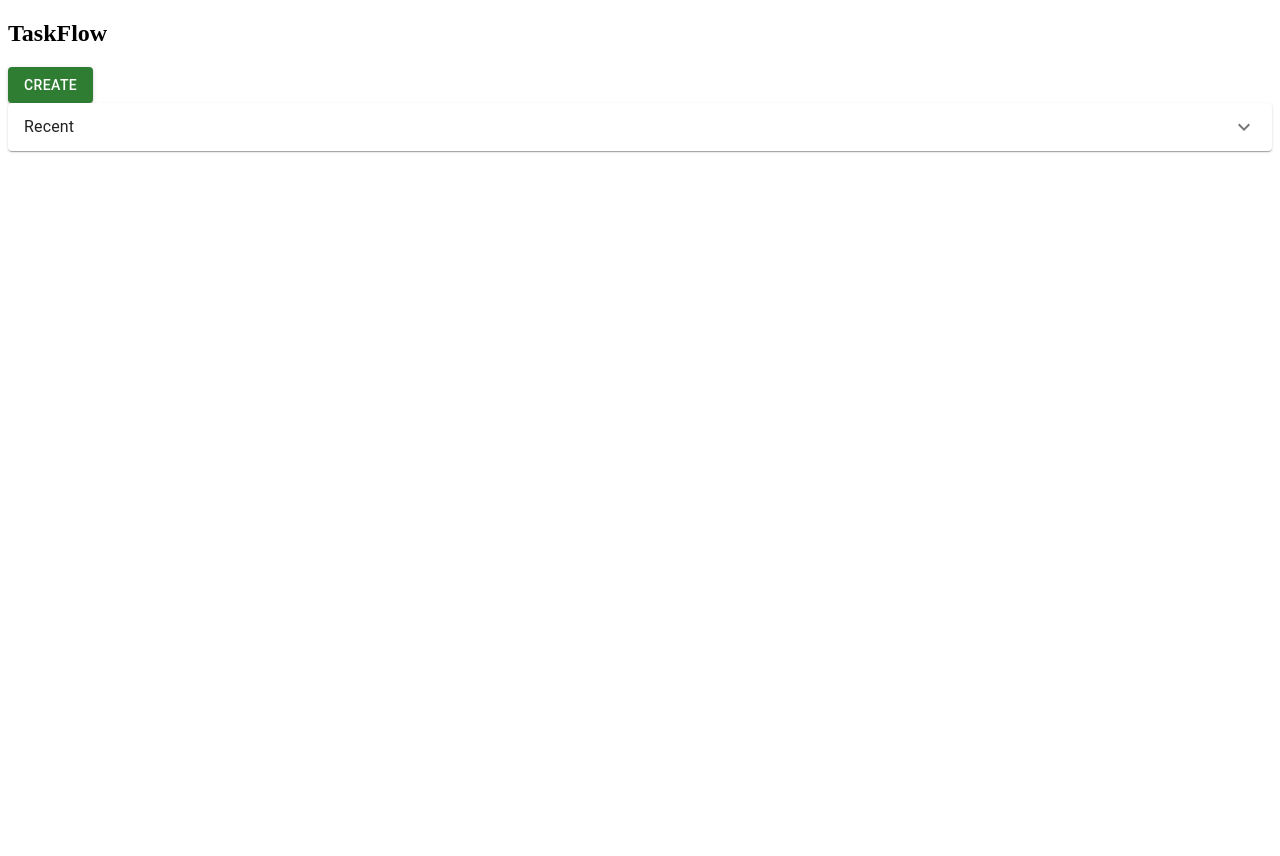
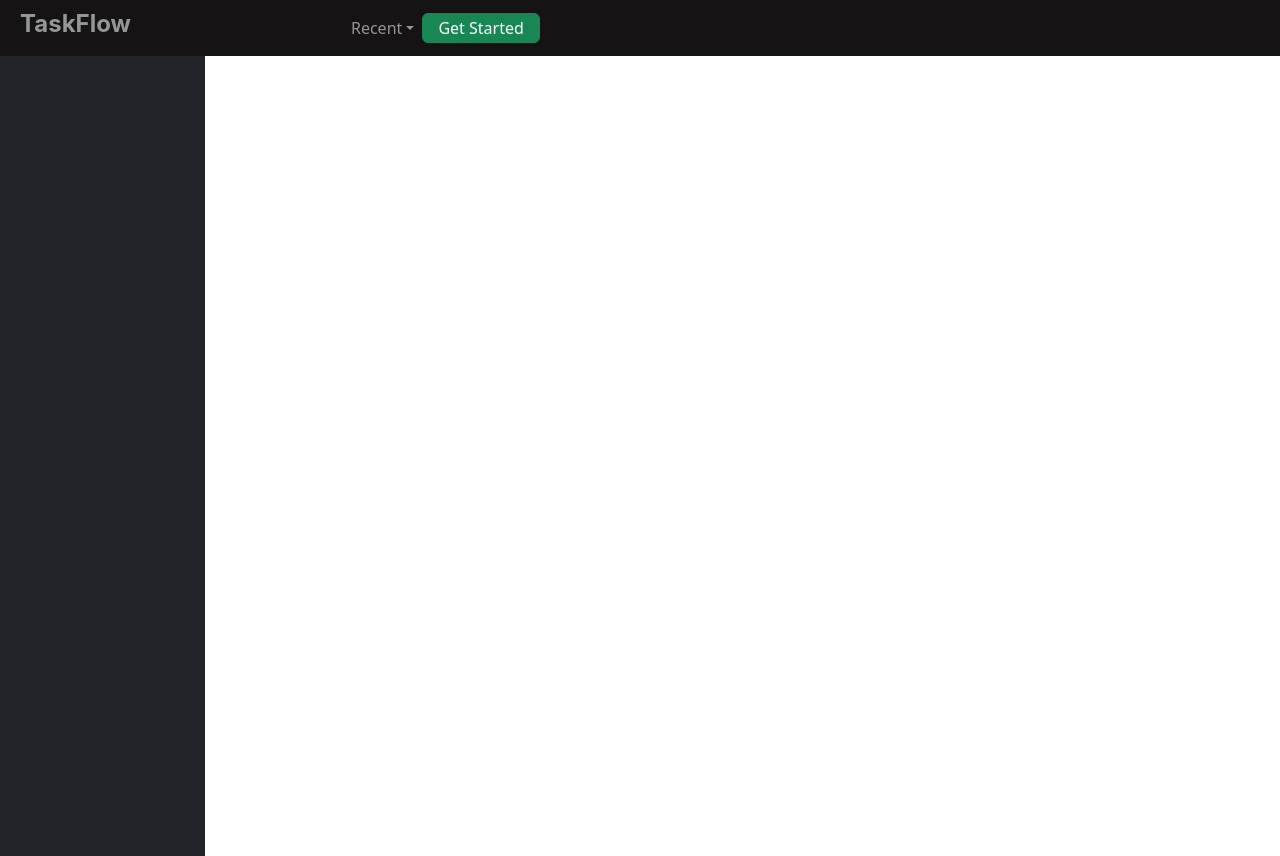
Before and after one commit to calebc96/TaskFlow, a React (Create React App) app in the folder taskflow/: page / in a window 1280 px wide. Before the commit the page ends 800 px from the top, so only its background shows below. Built offline with nearby package versions, Linux system fonts and the light colour scheme; the HTML template or start-up script is replaced by a standard one.

Commit message:
updated ui layout with bootstrap properties. Included a dropdown menu in the navbar, working on fixing image quality for the main section

```diff
--- a/taskflow/public/index.html
+++ b/taskflow/public/index.html
@@ -15,6 +15,12 @@
       user's mobile device or desktop. See https://developers.google.com/web/fundamentals/web-app-manifest/
     -->
     <link rel="manifest" href="%PUBLIC_URL%/manifest.json" />
+    <link
+      rel="stylesheet"
+      href="https://cdn.jsdelivr.net/npm/bootstrap@5.2.3/dist/css/bootstrap.min.css"
+      integrity="sha384-rbsA2VBKQhggwzxH7pPCaAqO46MgnOM80zW1RWuH61DGLwZJEdK2Kadq2F9CUG65"
+      crossorigin="anonymous"
+    />
     <!--
       Notice the use of %PUBLIC_URL% in the tags above.
       It will be replaced with the URL of the `public` folder during the build.
--- a/taskflow/src/App.js
+++ b/taskflow/src/App.js
@@ -1,7 +1,7 @@
-import Nav from "./components/Welcome";
+import Navigation from "./components/Welcome";
 
 function App() {
-  return <Nav />;
+  return <Navigation />;
 }
 
 export default App;
--- /dev/null
+++ b/taskflow/src/components/CreateTask.js
@@ -0,0 +1,17 @@
+import React from "react";
+import "../styles/CreateTask.css";
+
+export default function Create() {
+  return (
+    <div className="Create-board">
+      <h1>Create Board</h1>
+      <div>
+        <img className="create-image"></img>
+      </div>
+      <label>Board Title</label>
+      <input placeholder="Enter title..."></input>
+      <p>Title is Required</p>
+      <button>Create</button>
+    </div>
+  );
+}
--- /dev/null
+++ b/taskflow/src/components/TaskBoard.js
@@ -0,0 +1,34 @@
+import React from "react";
+import "../styles/TaskBoard.css";
+import Container from "react-bootstrap/Container";
+import Row from "react-bootstrap/Row";
+import Col from "react-bootstrap/Col";
+
+export default function TaskBoard() {
+  return (
+    <Container fluid className="p-0 m-0 ">
+      <Row>
+        <Col
+          className="bg-dark side-bar"
+          xs={2}
+          sm={2}
+          md={2}
+          lg={2}
+          xl={2}
+          xxl={2}
+        >
+          Your Boards
+        </Col>
+        <Col
+          className="background-image"
+          xs={10}
+          sm={10}
+          md={10}
+          lg={10}
+          xl={10}
+          xxl={10}
+        ></Col>
+      </Row>
+    </Container>
+  );
+}
--- a/taskflow/src/components/Welcome.js
+++ b/taskflow/src/components/Welcome.js
@@ -1,40 +1,49 @@
 import React from "react";
-import Button from "@mui/material/Button";
-import Accordion from "@mui/material/Accordion";
-import AccordionSummary from "@mui/material/AccordionSummary";
-import AccordionDetails from "@mui/material/AccordionDetails";
-import Typography from "@mui/material/Typography";
-import ExpandMoreIcon from "@mui/icons-material/ExpandMore";
+
 import "../styles/Header.css";
+import Container from "react-bootstrap/Container";
+import Nav from "react-bootstrap/Nav";
+import Navbar from "react-bootstrap/Navbar";
+import NavDropdown from "react-bootstrap/NavDropdown";
+import Button from "react-bootstrap/Button";
+import Create from "../components/CreateTask";
+import TaskBoard from "./TaskBoard";
 
-export default function Nav() {
+export default function Navigation() {
   return (
-    <div>
-      <nav>
+    <>
+      <div className="nav-header">
         <h1>TaskFlow</h1>
-        <Button color="success" variant="contained">
-          Create
-        </Button>
-      </nav>
-      <div>
-        {" "}
-        <Accordion>
-          <AccordionSummary
-            expandIcon={<ExpandMoreIcon />}
-            aria-controls="panel1a-content"
-            id="panel1a-header"
-          >
-            <Typography>Recent</Typography>
-          </AccordionSummary>
-          <AccordionDetails>
-            <Typography>
-              Lorem ipsum dolor sit amet, consectetur adipiscing elit.
-              Suspendisse malesuada lacus ex, sit amet blandit leo lobortis
-              eget.
-            </Typography>
-          </AccordionDetails>
-        </Accordion>
+        <Navbar variant="dark" expand="lg">
+          <Container fluid>
+            <Navbar.Toggle aria-controls="navbar-dark-example" />
+            <Navbar.Collapse id="navbar-dark-example">
+              <Nav>
+                <NavDropdown
+                  id="nav-dropdown-dark-example"
+                  title="Recent"
+                  menuVariant="dark"
+                >
+                  <NavDropdown.Item href="#action/3.1">Action</NavDropdown.Item>
+                  <NavDropdown.Item href="#action/3.2">
+                    Another action
+                  </NavDropdown.Item>
+                  <NavDropdown.Item href="#action/3.3">
+                    Something
+                  </NavDropdown.Item>
+                  <NavDropdown.Item href="#action/3.4">
+                    Separated link
+                  </NavDropdown.Item>
+                </NavDropdown>
+              </Nav>
+              <Button variant="success" className="create-button">
+                Get Started
+              </Button>
+            </Navbar.Collapse>
+          </Container>
+        </Navbar>
       </div>
-    </div>
+      <TaskBoard />
+    </>
   );
 }
--- /dev/null
+++ b/taskflow/src/styles/CreateTask.css
@@ -0,0 +1,16 @@
+/* .create-image {
+background: url(https://tse3.mm.bing.net/th?id=OIP.zJWy-U_ABuCFwwDW9umYfwHaDU&pid=Api&P=0&h=180);
+}
+
+.Create-board {
+    top: 100px;
+    left: 500px;
+    position: absolute;
+    width: 369px;
+    height: 493px;
+    background: #151313;
+    flex-direction: column;
+    flex-wrap: nowrap;
+    justify-content: center;
+
+} */
--- a/taskflow/src/styles/Header.css
+++ b/taskflow/src/styles/Header.css
@@ -1,12 +1,24 @@
-.header {
-  background: #b71775;
-  height: 200px;
+* {
+   margin: 0;
+   padding: 0;
 }
 
-.header h1 {
-  margin: 0;
-  padding-top: 75px;
-  text-align: center;
-  color: white;
-  font-size: 3rem;
+.nav-header {
+  display: flex;
+  align-items: center;
+  background-color: #151313;
 }
+
+.nav-header h1 {
+margin-left: 20px;
+margin-right: 200px;
+font-family: 'Inter';
+font-style: normal;
+font-weight: 700;
+font-size: 24px;
+color: #969696;
+}
+
+.create-button {
+  padding: 2px 15px;
+}
--- /dev/null
+++ b/taskflow/src/styles/TaskBoard.css
@@ -0,0 +1,16 @@
+* {
+    margin: 0px;
+    padding: 0px;
+}
+
+.side-bar {
+    height: 100vh;
+}
+
+.background-image {
+    /* background-image: url("../images/png-test.jpg"); */
+    width: 800px;
+    height: 800px;
+    background-repeat: no-repeat;
+
+}
```
Also changed, not shown: taskflow/package.json (+2 -5 lines), 1 other file (tests, documents, lock files or other folders).
